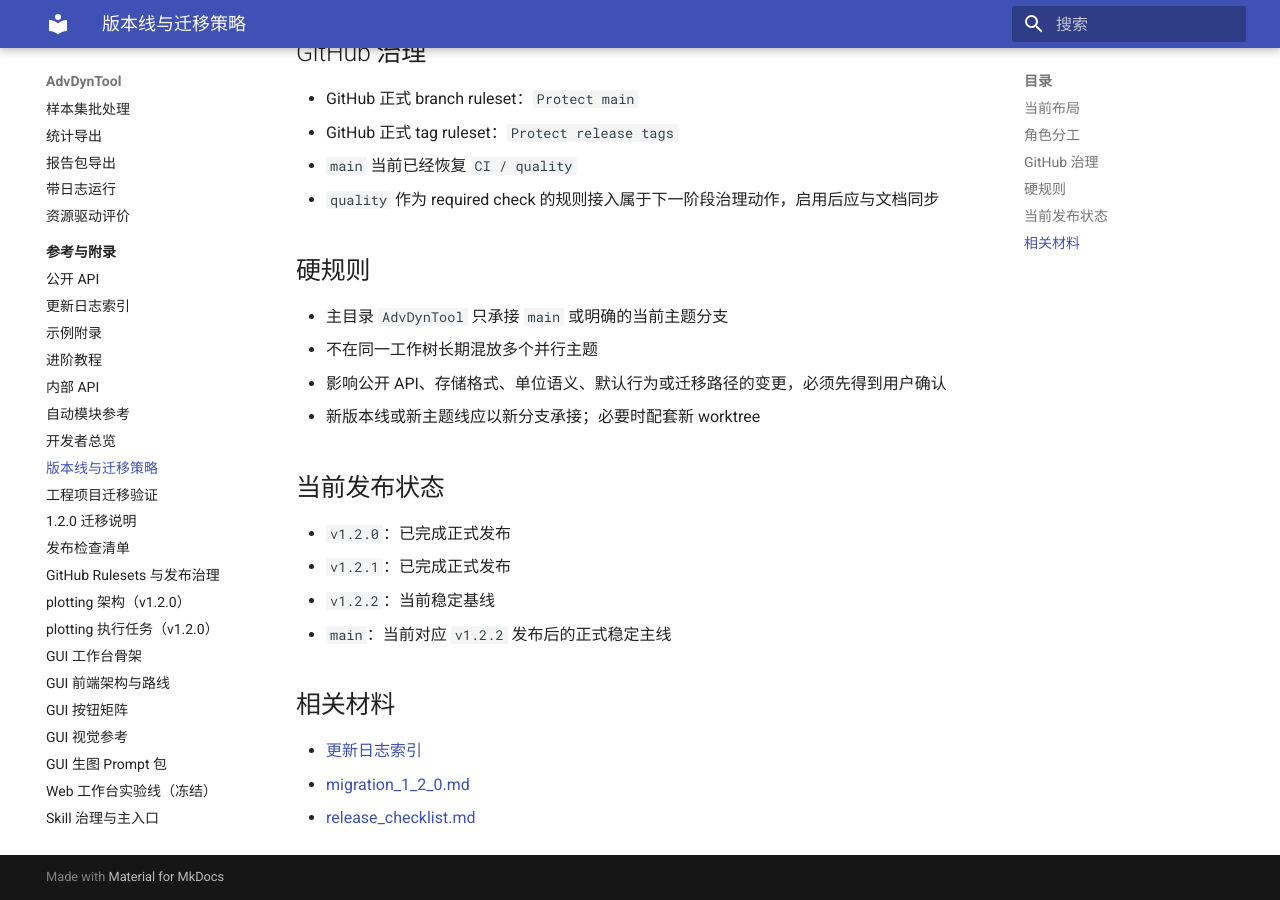
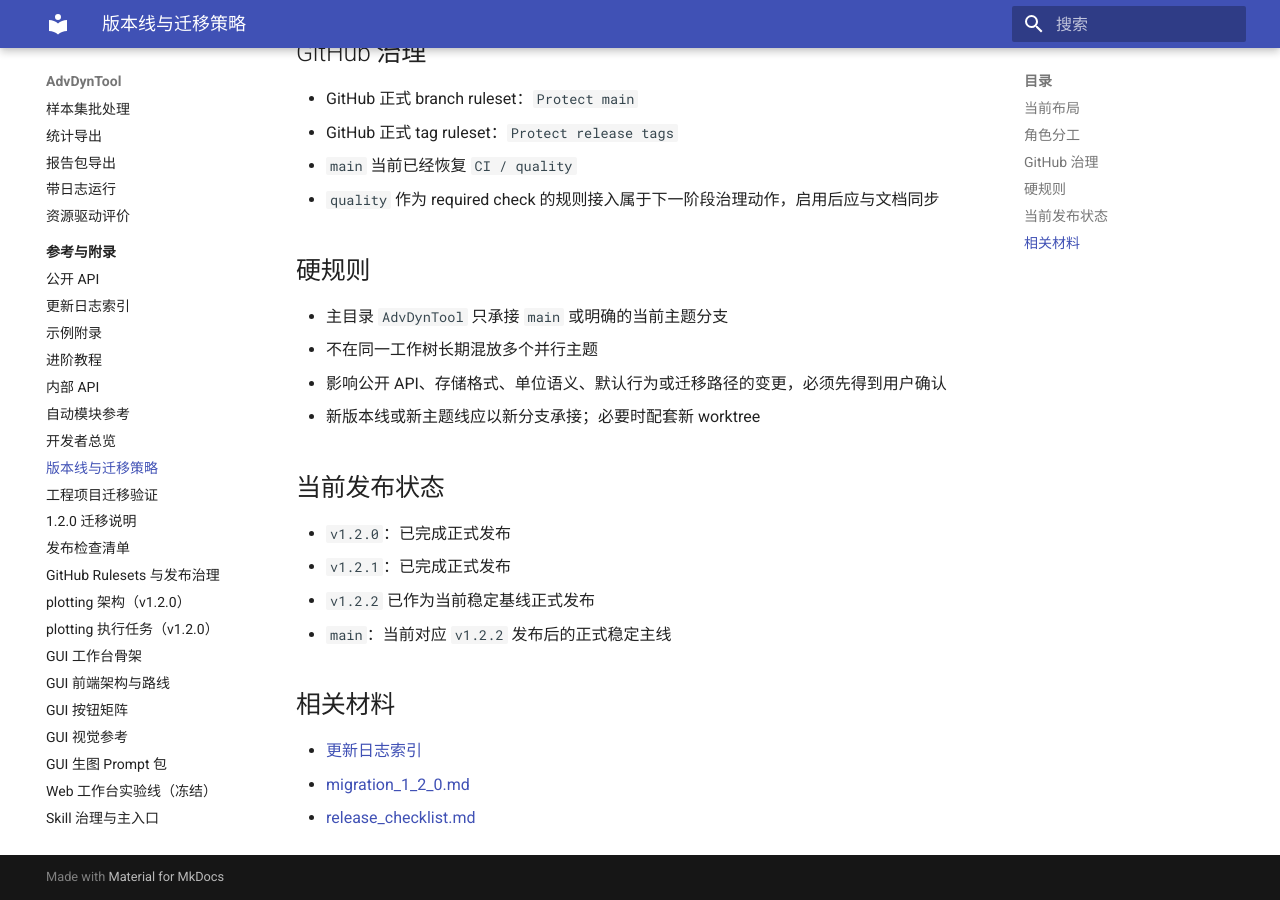
Before and after one commit to bingofisher/dyntool, an MkDocs documentation site: the page built from docs/developer/version_lines.md, in a window 1280 px wide and 900 px high, scrolled down 712 px. Built offline with MkDocs 1.6.1 and Material for MkDocs 9.7.7, drawn with Linux system fonts in a browser that asks for light colours.

```diff
--- a/docs/developer/version_lines.md
+++ b/docs/developer/version_lines.md
@@ -36,7 +36,7 @@
 
 - `v1.2.0`：已完成正式发布
 - `v1.2.1`：已完成正式发布
-- `v1.2.2`：当前稳定基线
+- `v1.2.2` 已作为当前稳定基线正式发布
 - `main`：当前对应 `v1.2.2` 发布后的正式稳定主线
 
 ## 相关材料
```
